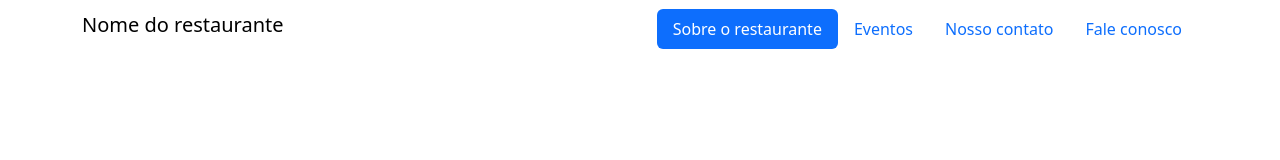
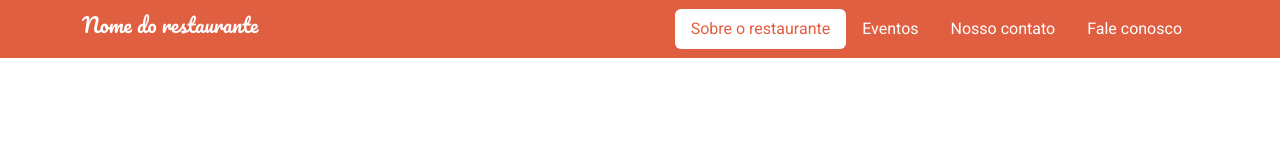
Before and after one commit to stn8m0n/modulo14, a plain HTML site: page index.html in a window 1280 px wide. Drawn offline with nearby package versions, Linux system fonts and the light colour scheme.

Commit message:
menu aula1

```diff
--- a/index.html
+++ b/index.html
@@ -5,6 +5,10 @@
     <meta name="viewport" content="width=device-width, initial-scale=1.0">
     <title>restaurante projeto3</title>
     <link rel="stylesheet" href="https://cdn.jsdelivr.net/npm/bootstrap@5.3.2/dist/css/bootstrap.min.css">
+    <link rel="preconnect" href="https://fonts.googleapis.com">
+    <link rel="preconnect" href="https://fonts.gstatic.com" crossorigin>
+    <link href="https://fonts.googleapis.com/css2?family=Pacifico&family=Roboto:ital,wght@0,100;0,300;0,400;0,500;0,700;0,900;1,100;1,300;1,400;1,500;1,700;1,900&display=swap" rel="stylesheet">
+    <link rel="stylesheet" href="main.css">
 </head>
 <body>
     <header class="navbar navbar-expand-lg stick-top">
--- /dev/null
+++ b/main.css
@@ -0,0 +1,21 @@
+body{
+    font-family: Roboto, sans-serif;
+}
+
+.navbar {
+    background-color: #e15f41;
+}
+
+.nav .nav-link.active {
+    background-color: #fff;
+    color: #e15f41;
+
+}
+
+.nav .nav-link, .navbar-brand, .navbar-brand:hover {
+    color: #fff;
+}
+
+.navbar-brand {
+    font-family: Pacifico, cursive;
+}
```
